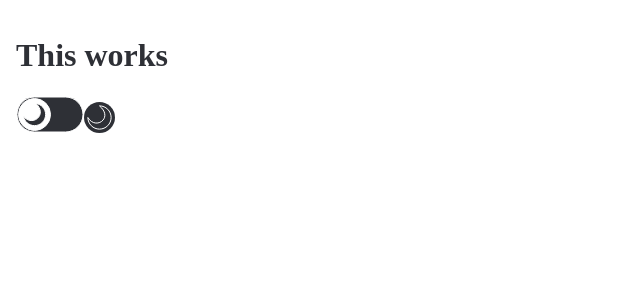
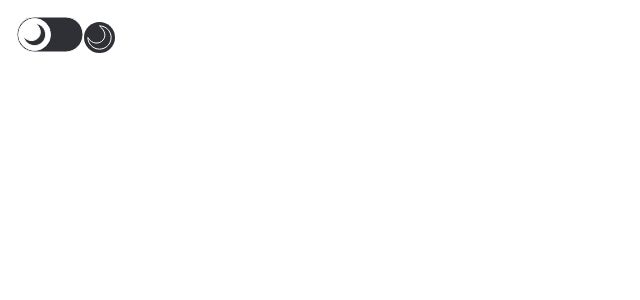
Before and after one commit to Kenramiscal1106/theme-toggle, a React (Create React App) app: page / in a window 1280 px wide. Shown: the top 300 px of the page, without its empty margins (0-640 px from the left). Built offline with nearby package versions, Linux system fonts and the light colour scheme.

Commit message:
Modified file: - removed the file heading

```diff
--- a/src/App.tsx
+++ b/src/App.tsx
@@ -17,10 +17,8 @@ function App() {
   }
   return (
     <div className={`App ${theme}`}>
-      <h1>This works</h1>
       <button className={`theme-toggle ${theme}`} onClick={changeTheme} id="Theme-toggle-radio"><ThemeToggle2 /></button>
       <button className={`theme-toggle ${theme}`} onClick={changeTheme} id="Theme-toggle-button"><ThemeToggle1 /></button>
-
     </div>
   );
 }
```
